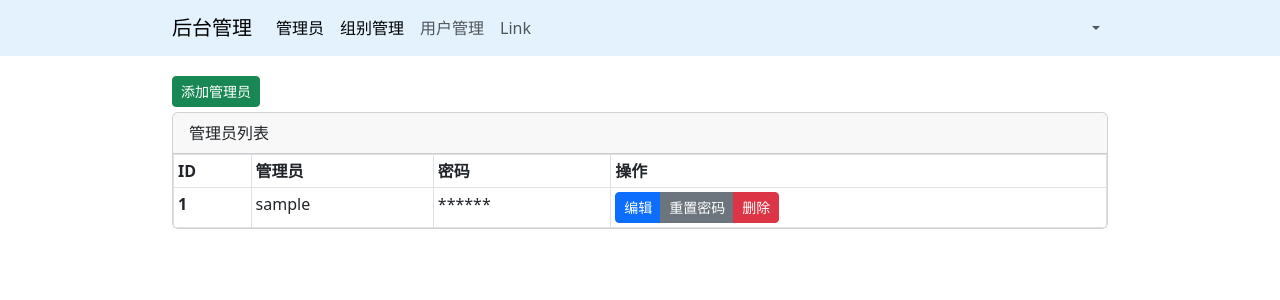
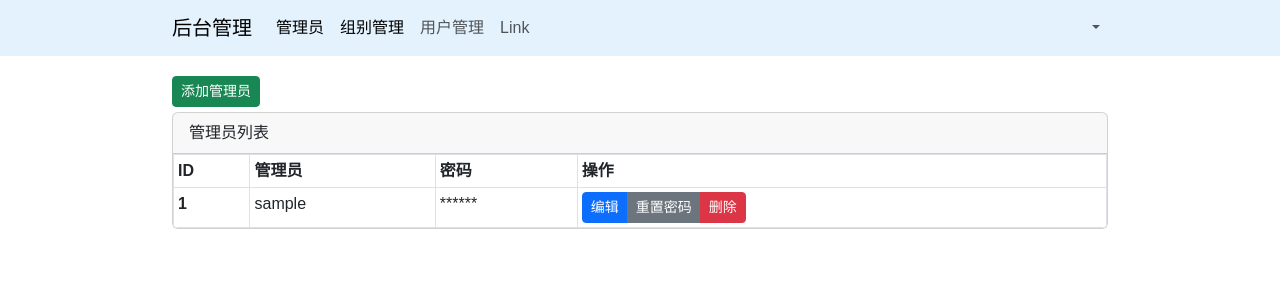
Before and after one commit to BigDataMao/UserManage, a Django app: template users/templates/admin_list.html in a window 1280 px wide. Shown: the top 300 px of the page. Run offline with Django 3.2, Linux system fonts and the light colour scheme; the template is opened without the code that fills it: most values are stand-ins (such as "Sample title", 1, 10 or a date in 2020); some libraries are stand-ins or nearby versions; some web fonts are replaced.

Commit message:
设置全局字体

```diff
--- a/users/templates/layout.html
+++ b/users/templates/layout.html
@@ -9,6 +9,15 @@
     <link rel="stylesheet" href="{% static "plugins/bootstrap-datepicker-1.10.0/dist/css/bootstrap-datepicker.css" %}">
     {% block css %} {% endblock %}
     <style>
+        @font-face {
+            font-family: 'CustomFont';
+            src: url('{% static "fonts/LXGWWenKaiMono-Regular.ttf" %}');
+        }
+
+        body {
+            font-family: "CustomFont", sans-serif !important;
+        }
+
         .container {
             max-width: 960px;
         {#未知:不设置960px会导致不同的设备边框比例不一致#}
```
